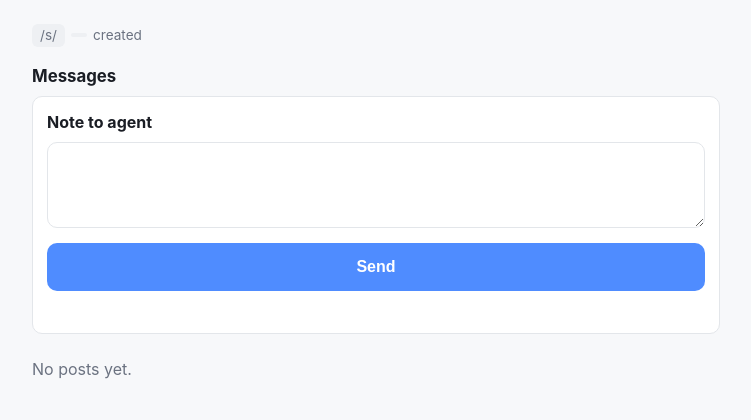
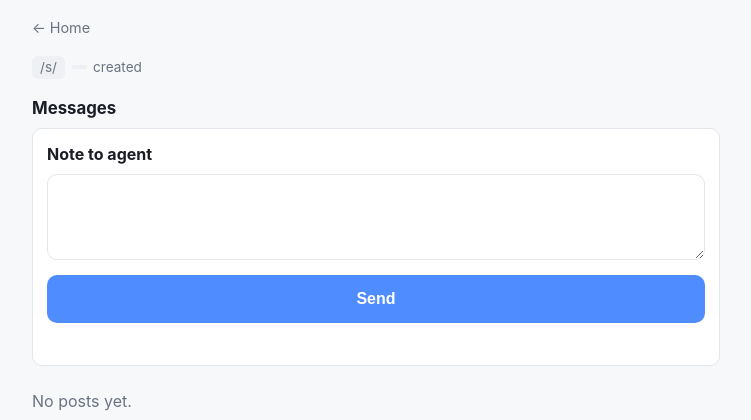
Before and after one commit to batu/portal, a FastAPI app: template gallery/templates/stream.html in a window 1280 px wide. Shown: the part 54-474 px from the top of the page, without its empty margins (264-1015 px from the left). Run offline with FastAPI, Linux system fonts and the light colour scheme; the template is opened without the code that fills it, so the values that code supplies are empty; some libraries are stand-ins or nearby versions.

Commit message:
feat: back navigation on request and stream pages
Request pages link back to their stream (or Home); stream pages link Home.

Co-Authored-By: Claude Fable 5 <noreply@anthropic.com>

```diff
--- a/gallery/server.py
+++ b/gallery/server.py
@@ -1145,6 +1145,13 @@ def web_request_detail(request: Request, req_id: str):
     stream_read_only = _request_stream_closed(r)
     before_media = _before_media_context(r)
     view_entry = _view_entry_media_path(r)
+    back = {"href": "/", "label": "Home"}
+    if r.get("stream_id"):
+        conn = db.connect()
+        with db._lock:
+            row = conn.execute("SELECT slug, title FROM streams WHERE id = ?", (r["stream_id"],)).fetchone()
+        if row is not None:
+            back = {"href": f"/s/{quote(row['slug'], safe='')}", "label": row["title"] or row["slug"]}
 
     response = templates.TemplateResponse(
         request,
@@ -1155,6 +1162,7 @@ def web_request_detail(request: Request, req_id: str):
             "stream_read_only": stream_read_only,
             "before_media": before_media,
             "view_entry_url": _media_url(r["id"], view_entry) if view_entry else None,
+            "back": back,
         },
     )
     _maybe_set_cookie(response, request)
--- a/gallery/static/style.css
+++ b/gallery/static/style.css
@@ -631,3 +631,16 @@ h2 { font-size: 1.05rem; }
   .status-badge.queued { background: #fff3cf; color: #7a4c00; }
   .status-badge.picked-up { background: #eafaf0; color: #1f7a3a; }
 }
+
+.back-link {
+  display: inline-block;
+  margin-bottom: 10px;
+  color: var(--muted, #888);
+  font-size: 0.9rem;
+  text-decoration: none;
+}
+
+.back-link:hover {
+  color: var(--fg);
+  text-decoration: underline;
+}
--- a/gallery/templates/request.html
+++ b/gallery/templates/request.html
@@ -4,6 +4,7 @@
 {% set selectable_variants = r.kind in ["pick-one", "before-after", "pick-many", "rank"] %}
 {% set can_decide = r.status == "open" and not stream_read_only %}
 <section class="request-detail" data-req-id="{{ r.id }}" data-kind="{{ r.kind }}" data-status="{{ r.status }}"{% if before_media %} data-before-default-view="{{ before_media.default_view }}" data-can-decide="{{ 'true' if can_decide else 'false' }}"{% endif %}>
+  <a class="back-link" href="{{ back.href }}">&larr; {{ back.label }}</a>
   <h1>{{ r.title }}</h1>
   <div class="request-meta">
     {% if r.project %}<span class="tag">{{ r.project }}</span>{% endif %}
--- a/gallery/templates/stream.html
+++ b/gallery/templates/stream.html
@@ -2,6 +2,7 @@
 {% block title %}{{ stream.title }} — Stream{% endblock %}
 {% block content %}
 <section class="stream-detail" data-stream-slug="{{ stream.slug }}">
+  <a class="back-link" href="/">&larr; Home</a>
   <div class="stream-header">
     <h1>{{ stream.title }}</h1>
     <div class="request-meta">
```
